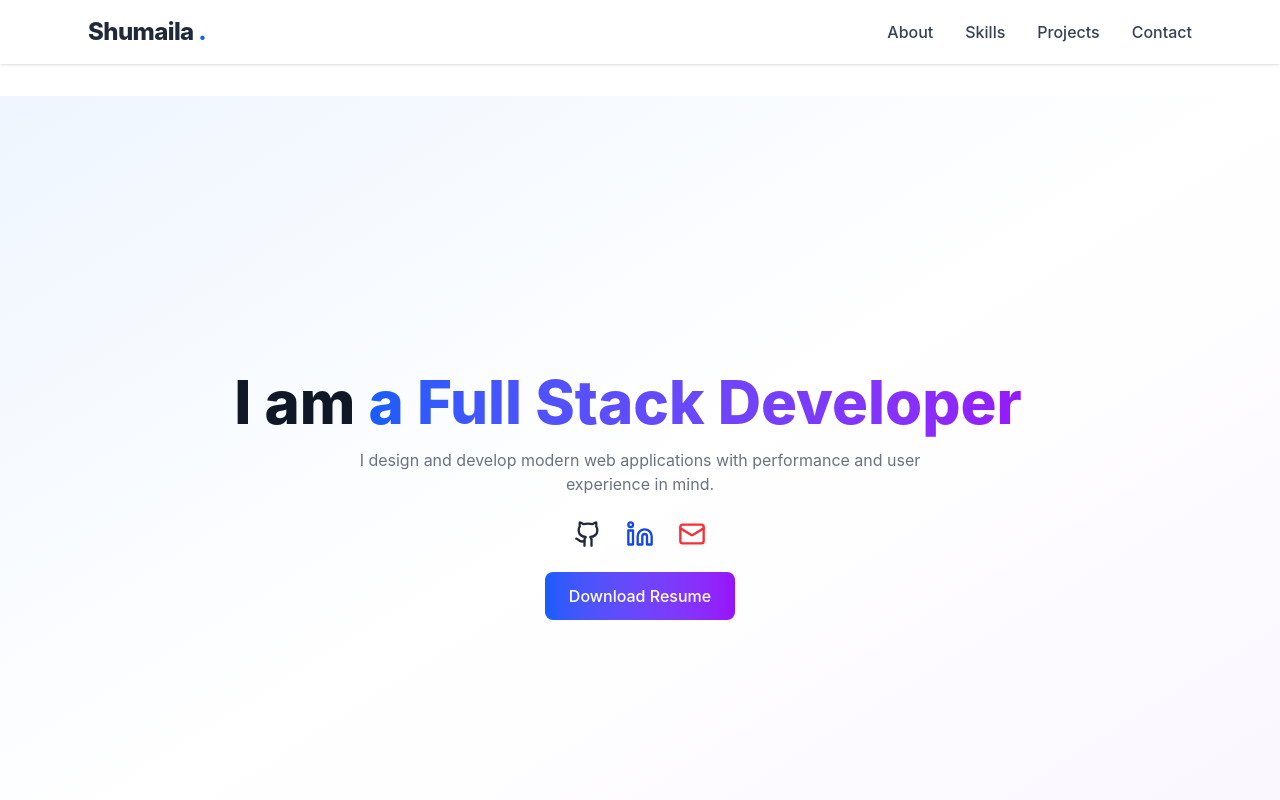
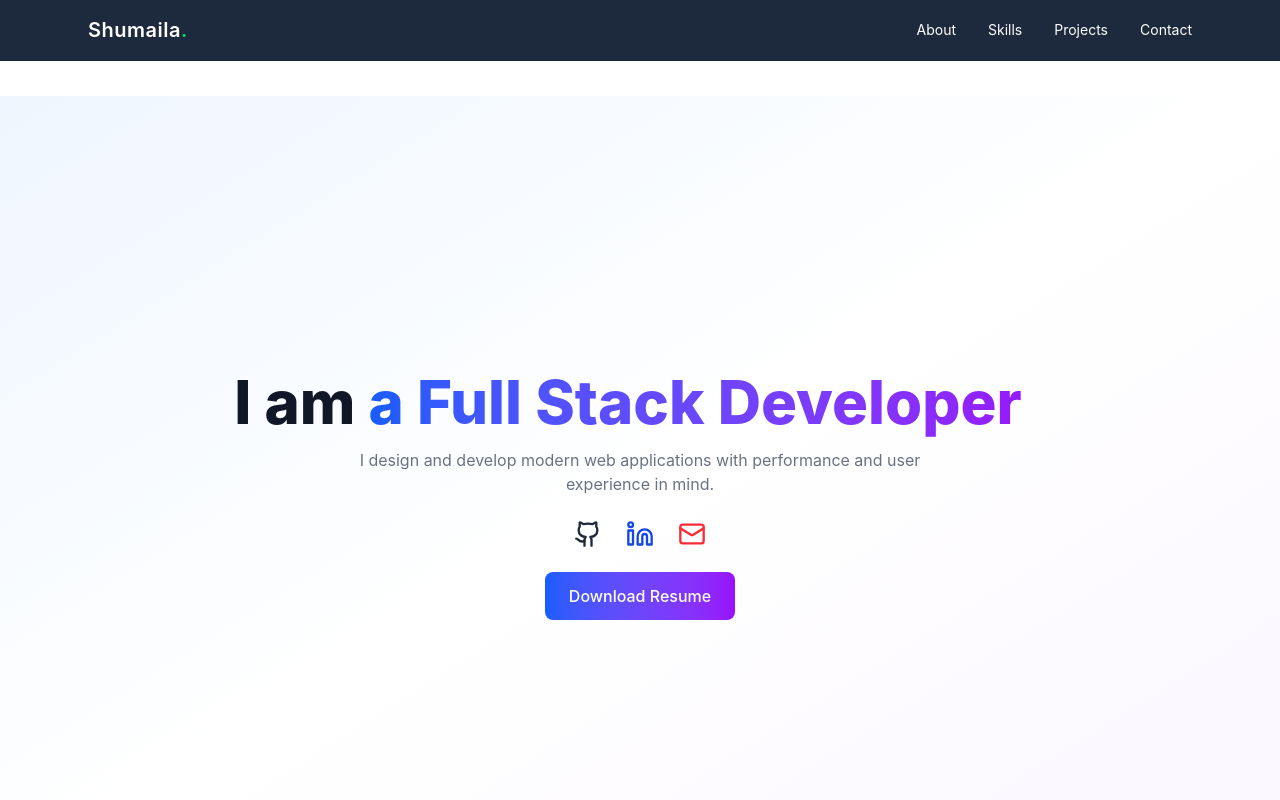
Before and after one commit to shumaila1421/Portfolio--Next.js, a Next.js app: page / in a window 1280 px wide. Shown: the top 800 px of the page. Built offline with nearby package versions, Linux system fonts and the light colour scheme.

Commit message:
navbar updated

```diff
--- a/app/components/navbar.tsx
+++ b/app/components/navbar.tsx
@@ -1,69 +1,66 @@
 "use client";
-import { Menu, X } from "lucide-react";
+
 import { useState } from "react";
 import Link from "next/link";
+import { Menu, X } from "lucide-react";
 import { motion } from "framer-motion";
 
+const navLinks = [
+  { name: "About", href: "#about" },
+  { name: "Skills", href: "#skills" },
+  { name: "Projects", href: "#projects" },
+  { name: "Contact", href: "#contact" },
+];
+
 export default function Navbar() {
-  const [isOpen, setIsOpen] = useState(false);
+  const [menuOpen, setMenuOpen] = useState(false);
 
   return (
-    <nav className="fixed top-0 w-full  bg-white/80 backdrop-blur-md shadow-sm z-50">
-      <div className="max-w-6xl mx-auto px-6 py-4 flex justify-between items-center">
-        <Link href="#hero-section" scroll>
-          <h1 className="text-2xl font-extrabold tracking-tight text-gray-800 hover:scale-105 transition-transform duration-100 cursor-pointer ">
-            Shumaila <span className="text-blue-600">.</span>
+    <nav className="fixed top-0 left-0 w-full z-50 bg-slate-800 backdrop-blur-md border-b border-slate-800">
+      <div className="max-w-6xl mx-auto px-6 py-4 flex items-center justify-between">
+        <Link href="#hero-section">
+          <h1 className="text-xl font-semibold text-white tracking-wide cursor-pointer">
+            Shumaila<span className="text-green-400">.</span>
           </h1>
         </Link>
 
-        {/* Desktop Menu */}
-
-        <div className="hidden md:flex gap-8 text-gray-700 font-medium">
-          <a href="#about" className="hover:text-blue-600 transition">
-            About
-          </a>
-          <a href="#skills" className="hover:text-blue-600 transition">
-            Skills
-          </a>
-          <a href="#projects" className="hover:text-blue-600 transition">
-            Projects
-          </a>
-          <a href="#contact" className="hover:text-blue-600 transition">
-            Contact
-          </a>
+        <div className="hidden md:flex items-center gap-8 text-sm text-white">
+          {navLinks.map((link) => (
+            <a
+              key={link.name}
+              href={link.href}
+              className="hover:text-green-400 transition-colors"
+            >
+              {link.name}
+            </a>
+          ))}
         </div>
 
-        {/* Mobile Icon*/}
-
-        <div className="md:hidden cursor-pointer">
-          {isOpen ? (
-            <X size={28} onClick={() => setIsOpen(false)} />
-          ) : (
-            <Menu size={28} onClick={() => setIsOpen(true)} />
-          )}
-        </div>
+        <button
+          onClick={() => setMenuOpen(!menuOpen)}
+          className="md:hidden text-white"
+        >
+          {menuOpen ? <X size={26} /> : <Menu size={26} />}
+        </button>
       </div>
 
-      {/* Mobile Menu */}
-      {isOpen && (
+      {menuOpen && (
         <motion.div
-          initial={{ opacity: 0, y: -10 }}
+          initial={{ opacity: 0, y: -15 }}
           animate={{ opacity: 1, y: 0 }}
           transition={{ duration: 0.2 }}
-          className="md:hidden bg-white shadow-md px-6 py-4 flex flex-col gap-4 text-gray-700 font-medium"
+          className="md:hidden px-6 pb-6 flex flex-col gap-4 text-white"
         >
-          <a href="#about" onClick={() => setIsOpen(false)}>
-            About
-          </a>
-          <a href="#skills" onClick={() => setIsOpen(false)}>
-            Skills
-          </a>
-          <a href="#projects" onClick={() => setIsOpen(false)}>
-            Projects
-          </a>
-          <a href="#contact" onClick={() => setIsOpen(false)}>
-            Contact
-          </a>
+          {navLinks.map((link) => (
+            <a
+              key={link.name}
+              href={link.href}
+              onClick={() => setMenuOpen(false)}
+              className="hover:text-green-400 transition-colors"
+            >
+              {link.name}
+            </a>
+          ))}
         </motion.div>
       )}
     </nav>
```
